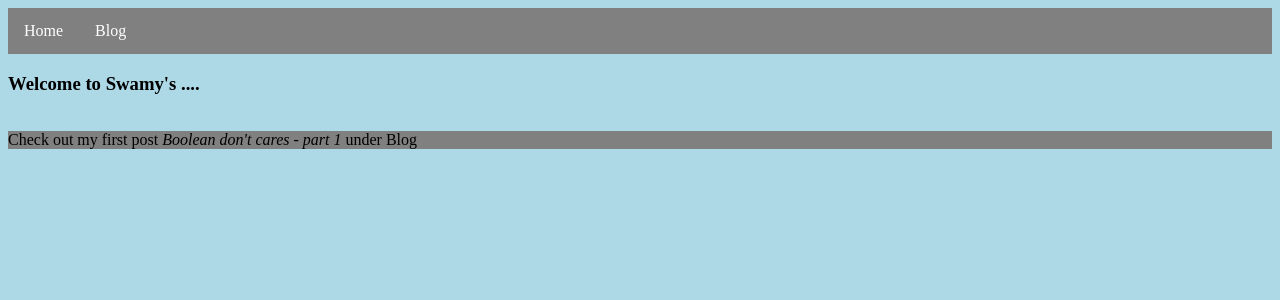
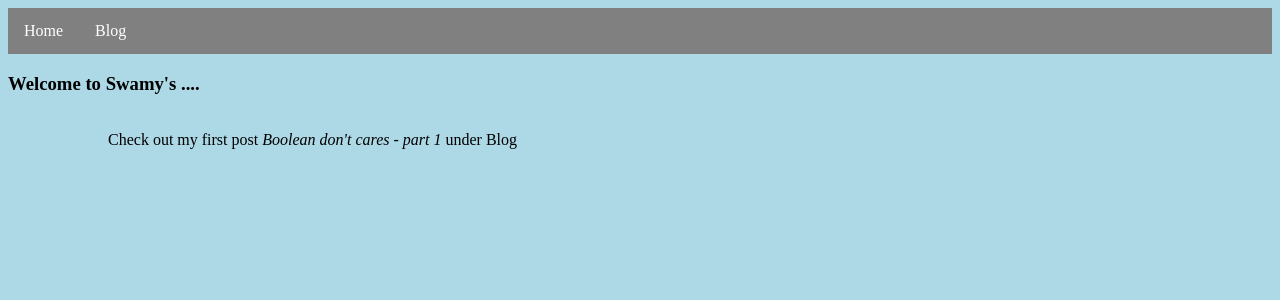
Before and after one commit to swamydp/swamydp.github.io, a Jekyll site: the page built from index.html, in a window 1280 px wide. Shown: the top 300 px of the page. Built offline with Jekyll 4.4.1, drawn with Linux system fonts in a browser that asks for light colours.

Commit message:
Update temp.css

```diff
--- a/css/temp.css
+++ b/css/temp.css
@@ -34,3 +34,13 @@ li a:hover {
   margin-right: auto;
   width: 25%;
 }
+
+.mainpage{
+  list-style-type: square;
+   background-color: lightblue;
+  margin-top: 0;
+  margin-bottom: 0;
+  margin-left: 100px;
+  margin-right: 0;
+  padding-left: 0px;
+}
```
